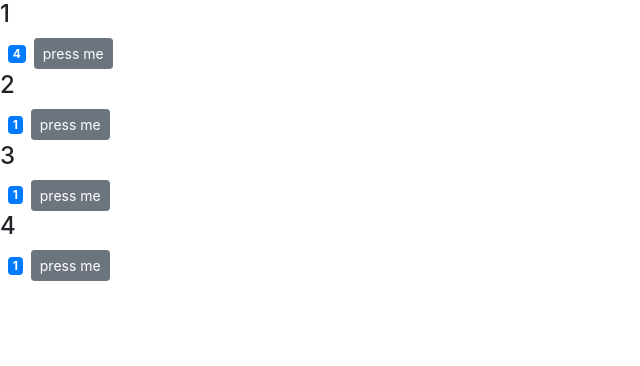
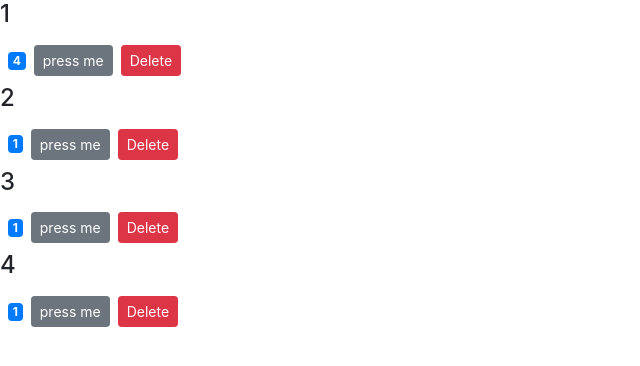
Before and after one commit to kevinsbstn4/belajar-React-Component, a React (Create React App) app: page / in a window 1280 px wide. Shown: the top 366 px of the page, without its empty margins (0-640 px from the left). Built offline with nearby package versions, Linux system fonts and the light colour scheme.

Commit message:
raising and handling events

```diff
--- a/src/components/counter.jsx
+++ b/src/components/counter.jsx
@@ -23,6 +23,11 @@
           className="btn btn-secondary btn-sm">
           press me
         </button>
+        <button
+          onClick={this.props.onDelete}
+          className="btn btn-danger btn-sm m-2">
+          Delete
+        </button>
       </div>
     );
   }
--- a/src/components/counters.jsx
+++ b/src/components/counters.jsx
@@ -10,11 +10,20 @@
       { id: 4, value: 1 }
     ]
   };
+
+  handleDelete = () => {
+    console.log('Even handler called');
+  };
   render() {
     return (
       <div>
         {this.state.counters.map(counters => (
-          <Counter key={counters.id} value={counters.value} id={counters.id} />
+          <Counter
+            key={counters.id}
+            onDelete={this.handleDelete}
+            value={counters.value}
+            id={counters.id}
+          />
         ))}
       </div>
     );
```
